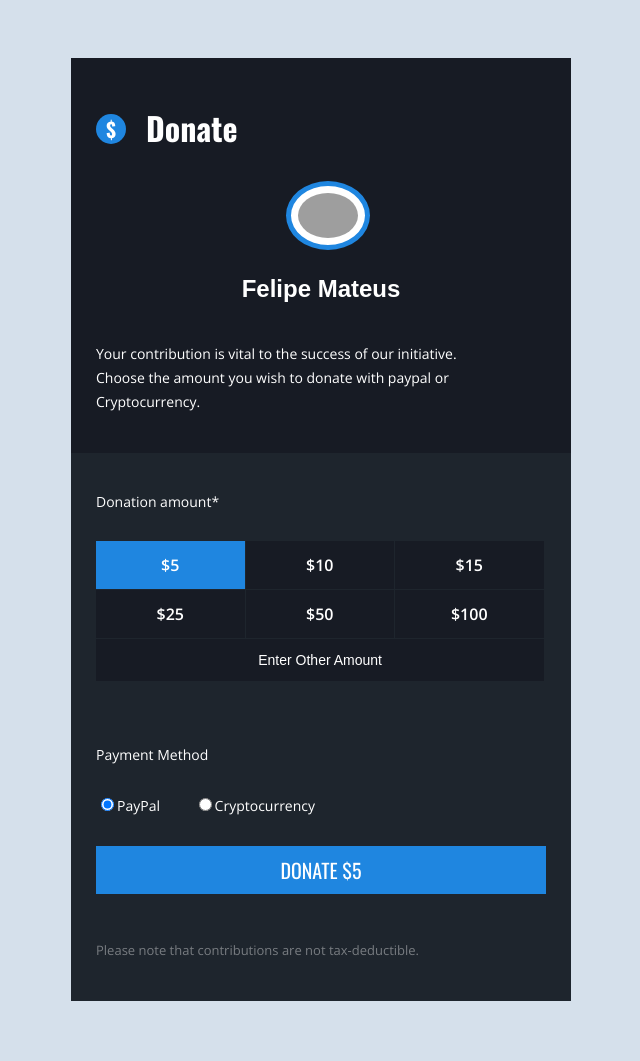
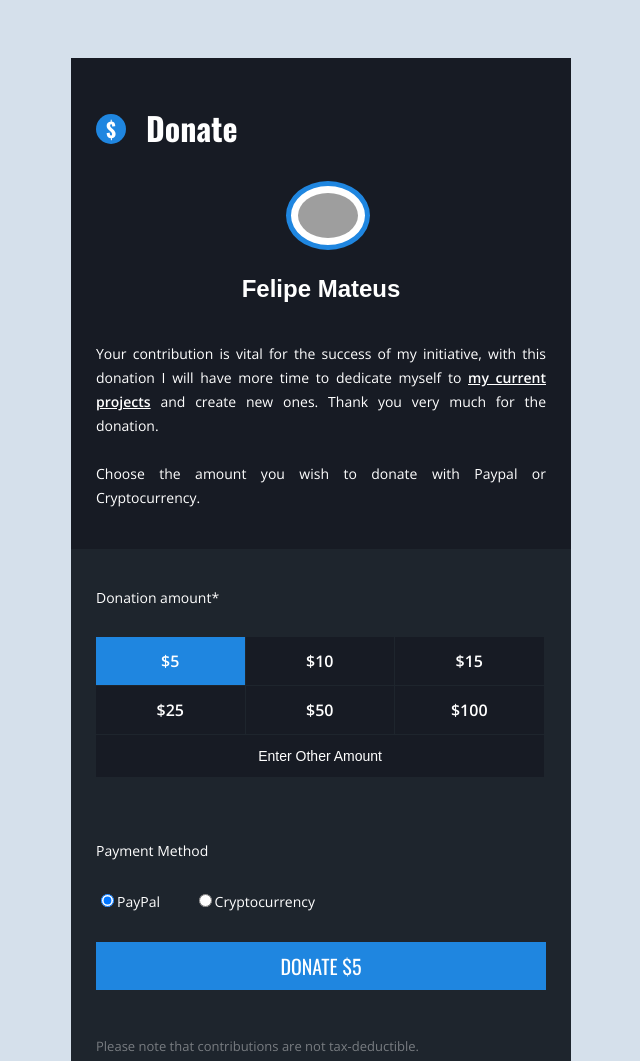
Before and after one commit to eufelipemateus/donate-eufelipemateus, a plain HTML site: page index.html in a window 1280 px wide. Shown: the top 1061 px of the page, without its empty margins (319-959 px from the left). Drawn offline with nearby package versions, Linux system fonts and the light colour scheme; grey boxes are pictures that could not be loaded; a script that the page names is missing.

Commit message:
change text

```diff
--- a/index.html
+++ b/index.html
@@ -54,7 +54,8 @@ href='https://www.paypal.com/sdk/js?client-id=ATQwXvvkqjbT21vPEVxcuwICnifV0HG4GV
             </a>
             <h2>Felipe Mateus</h2>
           </div>
-          <p>Your contribution is vital to the success of our initiative.<br>Choose the amount you wish to donate with paypal or Cryptocurrency. </p>
+          <p class="info">Your contribution is vital for the success of my initiative, with this donation I will have more time to dedicate myself to <a target="projects" href="https://felipemateus.com/topicos/projetos">my current projects</a> and create new ones. Thank you very much for the donation.
+              <br /><br />Choose the amount you wish to donate with Paypal or Cryptocurrency. </p>
         </div>
         <div class="donate-blue">
           <h3>Donation amount*</h3>
--- a/style.css
+++ b/style.css
@@ -127,6 +127,15 @@ body {
     border-width: 5px;
 
 }
+.info{
+    text-align: justify;
+}
+
+.info a {
+    font-family: "Open Sans", sans-serif;;
+    color: #FFF;
+    font-weight: bold;
+}
 
 .donate-type label,
 .donate-payment label {
```
